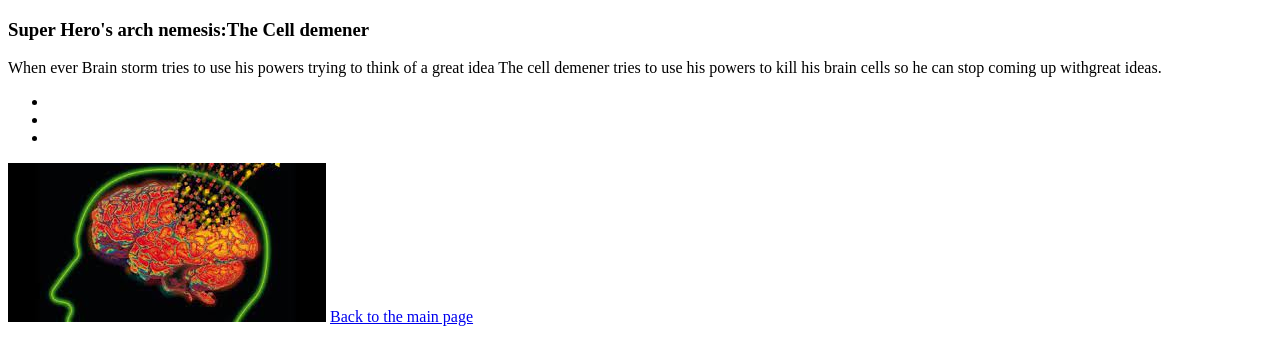
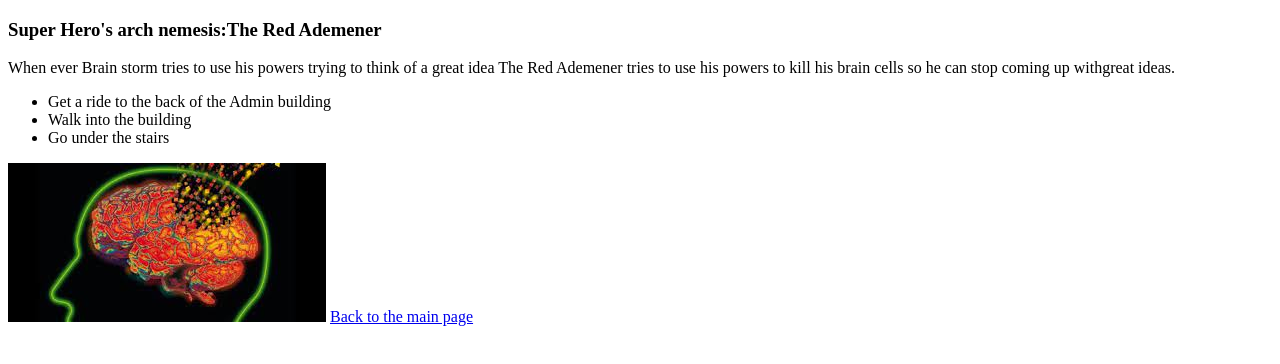
Before and after one commit to 44-563-WebApps-F21/webapps-f21-assignment-3-isaac0523, a plain HTML site: page bonus.html in a window 1280 px wide. Drawn offline with Linux system fonts and the light colour scheme.

Commit message:
added info with directions to trhe layer

```diff
--- a/bonus.html
+++ b/bonus.html
@@ -4,16 +4,16 @@
         <title>Bonus page!</title>
     </head>
     <body>
-        <h3>Super Hero's arch nemesis:The Cell demener</h3>
+        <h3>Super Hero's arch nemesis:The Red Ademener</h3>
         <p>
             When ever Brain storm tries to use his powers trying to think of a great idea
-            The cell demener tries to use his powers to kill his brain cells so he can stop coming up withgreat ideas.
+            The Red Ademener tries to use his powers to kill his brain cells so he can stop coming up withgreat ideas.
         </p>
 
         <ul>
-            <li></li>
-            <li></li>
-            <li></li>
+            <li>Get a ride to the back of the Admin building</li>
+            <li> Walk into the building</li>
+            <li>Go under the stairs</li>
         </ul>
         <img src="cellkiller.jpg" alt="image of the brain cell killer">
 
```
